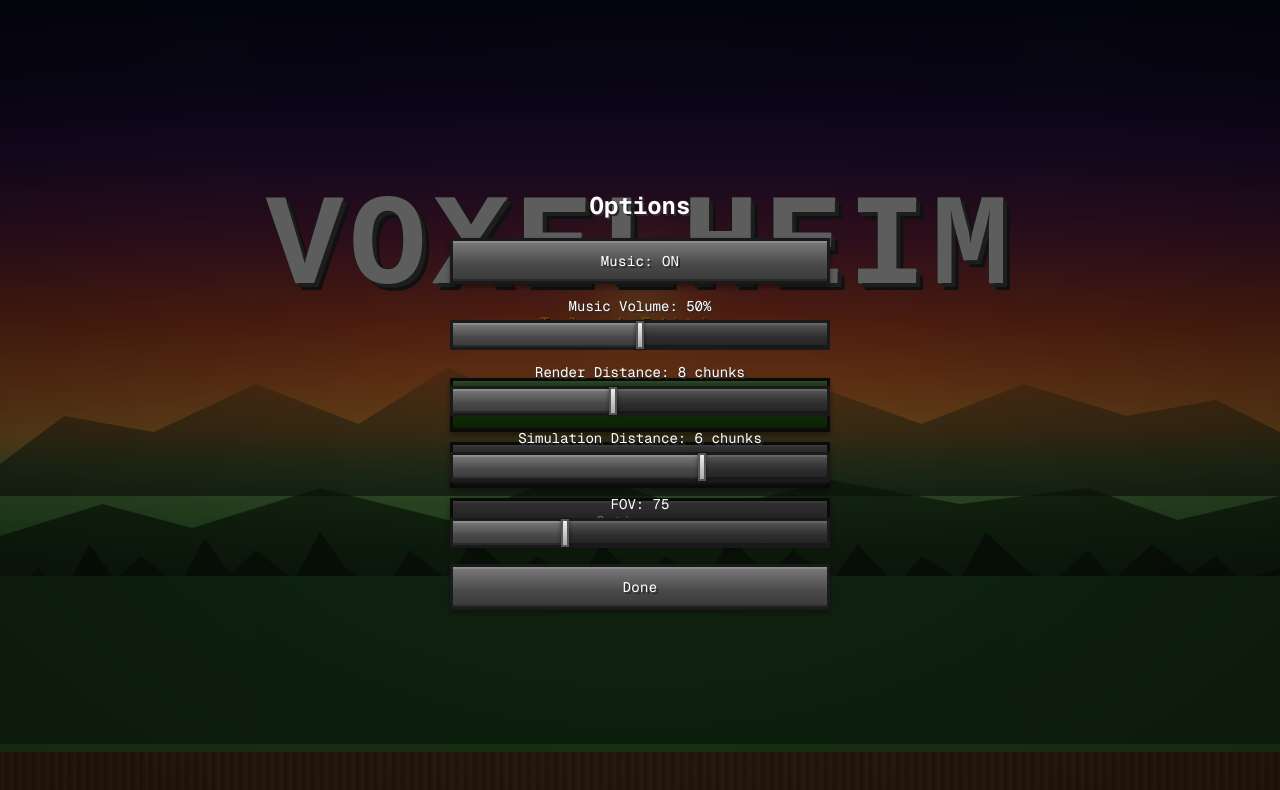
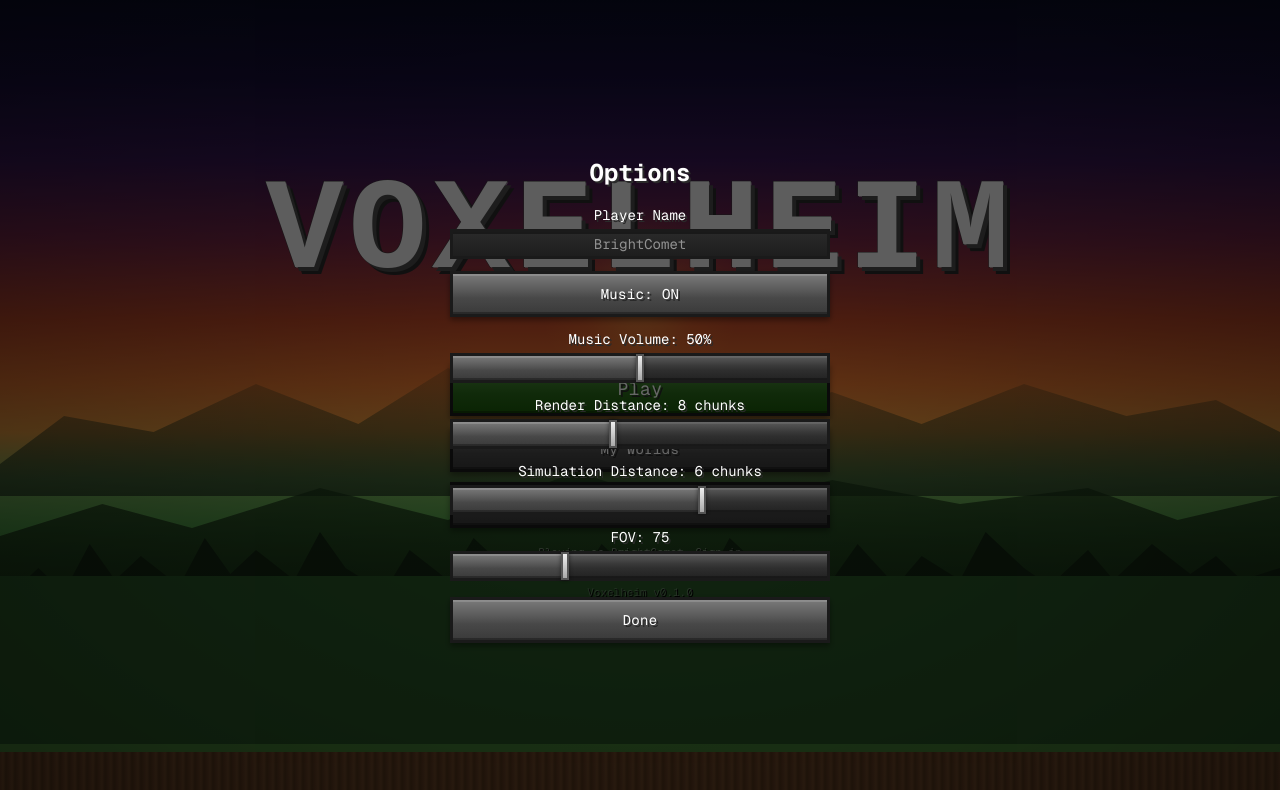
Before and after one commit to ryanssareen/voxelheim, a Next.js app: page / in a window 1280 px wide. Both pictures are taken after a click on the button "Options...". Shown: the top 790 px of the page. Built offline with nearby package versions, Linux system fonts and the light colour scheme; no server answers.

Commit message:
feat(demo): account-free entry with demo island and player name option

```diff
--- a/src/app/page.tsx
+++ b/src/app/page.tsx
@@ -1,9 +1,12 @@
 "use client";
 
 import Link from "next/link";
+import { useRouter } from "next/navigation";
 import { useState } from "react";
 import { useSettingsStore } from "@/store/useSettingsStore";
 import { useAuthStore } from "@/store/useAuthStore";
+import { useIdentityStore } from "@/store/useIdentityStore";
+import { MAX_PLAYER_NAME_LENGTH } from "@/lib/identity";
 
 function SliderOption({
   label,
@@ -74,6 +77,9 @@ function SliderOption({
 function OptionsModal({ onClose }: { onClose: () => void }) {
   const { musicEnabled, musicVolume, renderDistance, simulationDistance, fov, setMusicEnabled, setMusicVolume, setRenderDistance, setSimulationDistance, setFov } =
     useSettingsStore();
+  const nameOverride = useIdentityStore((state) => state.nameOverride);
+  const generatedName = useIdentityStore((state) => state.generatedName);
+  const setPlayerName = useIdentityStore((state) => state.setPlayerName);
 
   return (
     <div className="absolute inset-0 flex items-center justify-center bg-black/60 z-20">
@@ -82,6 +88,23 @@ function OptionsModal({ onClose }: { onClose: () => void }) {
           Options
         </h2>
         <div className="w-full flex flex-col gap-3">
+          <div className="w-full">
+            <div className="text-white font-mono text-sm mb-1 text-center" style={{ textShadow: "2px 2px 0 #2a2a2a" }}>
+              Player Name
+            </div>
+            <input
+              value={nameOverride ?? ""}
+              maxLength={MAX_PLAYER_NAME_LENGTH}
+              placeholder={generatedName}
+              onChange={(e) => setPlayerName(e.target.value)}
+              className="w-full h-[30px] px-2 text-white font-mono text-sm text-center outline-none focus:brightness-125"
+              style={{
+                background: "linear-gradient(to bottom, #2a2a2a 0%, #1e1e1e 100%)",
+                border: "3px solid #1a1a1a",
+                boxShadow: "inset 0 2px 0 rgba(0,0,0,0.4)",
+              }}
+            />
+          </div>
           <div className="flex gap-2 w-full">
             <button
               onClick={() => setMusicEnabled(!musicEnabled)}
@@ -168,9 +191,23 @@ const DISABLED_STYLE: React.CSSProperties = {
 };
 
 export default function Home() {
+  const router = useRouter();
   const [showOptions, setShowOptions] = useState(false);
   const [showQuit, setShowQuit] = useState(false);
+  const [startingDemo, setStartingDemo] = useState(false);
   const { user, loading: authLoading, signOut } = useAuthStore();
+  const playerName = useIdentityStore((state) => state.playerName);
+
+  const handlePlayDemo = async () => {
+    setStartingDemo(true);
+    try {
+      const { ensureDemoWorld } = await import("@lib/demoWorld");
+      const worldId = await ensureDemoWorld();
+      router.push(`/game?worldId=${worldId}`);
+    } catch {
+      setStartingDemo(false);
+    }
+  };
 
   return (
     <main className="relative flex min-h-screen flex-col items-center justify-center overflow-hidden select-none">
@@ -239,55 +276,43 @@ export default function Home() {
         </p>
 
         <div className="flex flex-col items-center gap-2.5 mt-10 w-[300px] sm:w-[380px] animate-slideUp" style={{ animationDelay: "0.15s" }}>
-          {authLoading ? (
-            <div className="flex items-center gap-3 py-3">
-              <div className="w-5 h-5 border-2 border-white/20 border-t-white/60 rounded-full animate-spin" />
-              <span className="text-white/40 font-mono text-sm">Loading...</span>
-            </div>
-          ) : user ? (
+          <button
+            onClick={() => void handlePlayDemo()}
+            disabled={startingDemo}
+            className={MC_BTN + " w-full text-lg disabled:opacity-60"}
+            style={{
+              ...BTN_STYLE,
+              background: "linear-gradient(to bottom, #5a9a4a 0%, #3a7a2a 40%, #2a6a1a 60%, #1a5a0a 100%)",
+            }}
+          >
+            {startingDemo ? "Loading..." : "Play"}
+          </button>
+          <Link href="/worlds" className={MC_BTN + " w-full text-sm"} style={BTN_STYLE}>
+            My Worlds
+          </Link>
+          <button onClick={() => setShowOptions(true)} className={MC_BTN + " w-full text-sm"} style={BTN_STYLE}>
+            Options...
+          </button>
+        </div>
+
+        {/* Accounts are optional — sign-in is a secondary link, never a gate. */}
+        <div className="mt-4 flex items-center gap-3 text-[11px] font-mono text-white/40" style={{ textShadow: "1px 1px 0 #000" }}>
+          {authLoading ? null : user ? (
             <>
-              <Link href="/worlds" className={MC_BTN + " w-full text-lg"} style={{
-                ...BTN_STYLE,
-                background: "linear-gradient(to bottom, #5a9a4a 0%, #3a7a2a 40%, #2a6a1a 60%, #1a5a0a 100%)",
-              }}>
-                Play Game
-              </Link>
-              <div className="flex gap-2.5 w-full">
-                <button onClick={() => setShowOptions(true)} className={MC_BTN + " flex-1 text-sm"} style={BTN_STYLE}>
-                  Options...
-                </button>
-                <button
-                  onClick={() => signOut()}
-                  className={MC_BTN + " flex-1 text-sm"}
-                  style={BTN_STYLE}
-                >
-                  Sign Out
-                </button>
-              </div>
+              <span>Signed in as {user.email}</span>
+              <button onClick={() => signOut()} className="underline hover:text-white/70">
+                Sign out
+              </button>
             </>
           ) : (
             <>
-              <Link href="/login" className={MC_BTN + " w-full text-lg"} style={{
-                ...BTN_STYLE,
-                background: "linear-gradient(to bottom, #5a9a4a 0%, #3a7a2a 40%, #2a6a1a 60%, #1a5a0a 100%)",
-              }}>
-                Sign In
+              <span>Playing as {playerName}</span>
+              <Link href="/login" className="underline hover:text-white/70">
+                Sign in
               </Link>
-              <Link href="/signup" className={MC_BTN + " w-full text-sm"} style={BTN_STYLE}>
-                Create Account
-              </Link>
-              <button onClick={() => setShowOptions(true)} className={MC_BTN + " w-full text-sm"} style={BTN_STYLE}>
-                Options...
-              </button>
             </>
           )}
         </div>
-
-        {user && (
-          <p className="mt-4 text-[11px] text-white/50 font-mono" style={{ textShadow: "1px 1px 0 #000" }}>
-            Signed in as {user.email}
-          </p>
-        )}
 
         <p className="mt-6 text-[11px] text-white/25 font-mono" style={{ textShadow: "1px 1px 0 #000" }}>
           Voxelheim v0.1.0
--- /dev/null
+++ b/src/lib/demoWorld.ts
@@ -0,0 +1,61 @@
+import { WORLD_SIZE_BLOCKS } from "@engine/world/constants";
+
+/** Reserved id so the demo is a normal world record, not a second storage path. */
+export const DEMO_WORLD_ID = "demo-island";
+export const DEMO_WORLD_SEED = "voxelheim-demo";
+export const DEMO_WORLD_TYPE = "island" as const;
+
+const DEMO_WORLD_CONFIG = {
+  seed: DEMO_WORLD_SEED,
+  worldType: DEMO_WORLD_TYPE,
+  gameMode: "survival" as const,
+  islandSize: WORLD_SIZE_BLOCKS,
+};
+
+/**
+ * Returns the demo world id, creating the record on first visit. A returning
+ * visitor short-circuits to the existing record so their block changes survive.
+ */
+export async function ensureDemoWorld(): Promise<string> {
+  const { loadWorldMeta, saveWorld } = await import(
+    "@systems/persistence/WorldStorage"
+  );
+
+  const existing = await loadWorldMeta(DEMO_WORLD_ID);
+  if (!existing) {
+    await saveWorld(
+      {
+        id: DEMO_WORLD_ID,
+        name: "Demo Island",
+        seed: DEMO_WORLD_SEED,
+        createdAt: Date.now(),
+        lastPlayedAt: Date.now(),
+        playerPos: {
+          x: WORLD_SIZE_BLOCKS / 2,
+          y: 50,
+          z: WORLD_SIZE_BLOCKS / 2,
+        },
+        playerYaw: 0,
+        playerPitch: 0,
+        shardsCollected: 0,
+        hotbarSlots: Array.from({ length: 8 }, () => ({ blockId: 0, count: 0 })),
+        worldType: DEMO_WORLD_TYPE,
+        gameMode: DEMO_WORLD_CONFIG.gameMode,
+        islandSize: WORLD_SIZE_BLOCKS,
+      },
+      new Map()
+    );
+  }
+
+  // GameCanvas reads the seed from this key, same as the create-world flow.
+  if (typeof window !== "undefined") {
+    try {
+      window.sessionStorage.setItem(
+        "voxelheim-world-config",
+        JSON.stringify(DEMO_WORLD_CONFIG)
+      );
+    } catch {}
+  }
+
+  return DEMO_WORLD_ID;
+}
--- a/src/store/useIdentityStore.ts
+++ b/src/store/useIdentityStore.ts
@@ -1,5 +1,7 @@
 import { create } from "zustand";
 import {
+  generateName,
+  readPlayerNameOverride,
   resolvePlayerId,
   resolvePlayerName,
   writePlayerNameOverride,
@@ -7,16 +9,26 @@ import {
 
 interface IdentityState {
   playerId: string;
+  /** Effective display name: the override when set, otherwise generated. */
   playerName: string;
+  /** The generated name, shown as placeholder when no override is set. */
+  generatedName: string;
+  /** null when the player has not chosen a custom name. */
+  nameOverride: string | null;
   /** Empty or whitespace-only clears the override and restores the generated name. */
   setPlayerName: (name: string) => void;
 }
 
-export const useIdentityStore = create<IdentityState>((set) => ({
-  playerId: resolvePlayerId(),
-  playerName: resolvePlayerName(),
-  setPlayerName: (name: string) => {
-    writePlayerNameOverride(name);
-    set({ playerName: resolvePlayerName() });
-  },
-}));
+export const useIdentityStore = create<IdentityState>((set) => {
+  const playerId = resolvePlayerId();
+  return {
+    playerId,
+    playerName: resolvePlayerName(),
+    generatedName: generateName(playerId),
+    nameOverride: readPlayerNameOverride(),
+    setPlayerName: (name: string) => {
+      const override = writePlayerNameOverride(name);
+      set({ nameOverride: override, playerName: resolvePlayerName() });
+    },
+  };
+});
```
Also changed, not shown: 1 other file (tests, documents, lock files or other folders).
